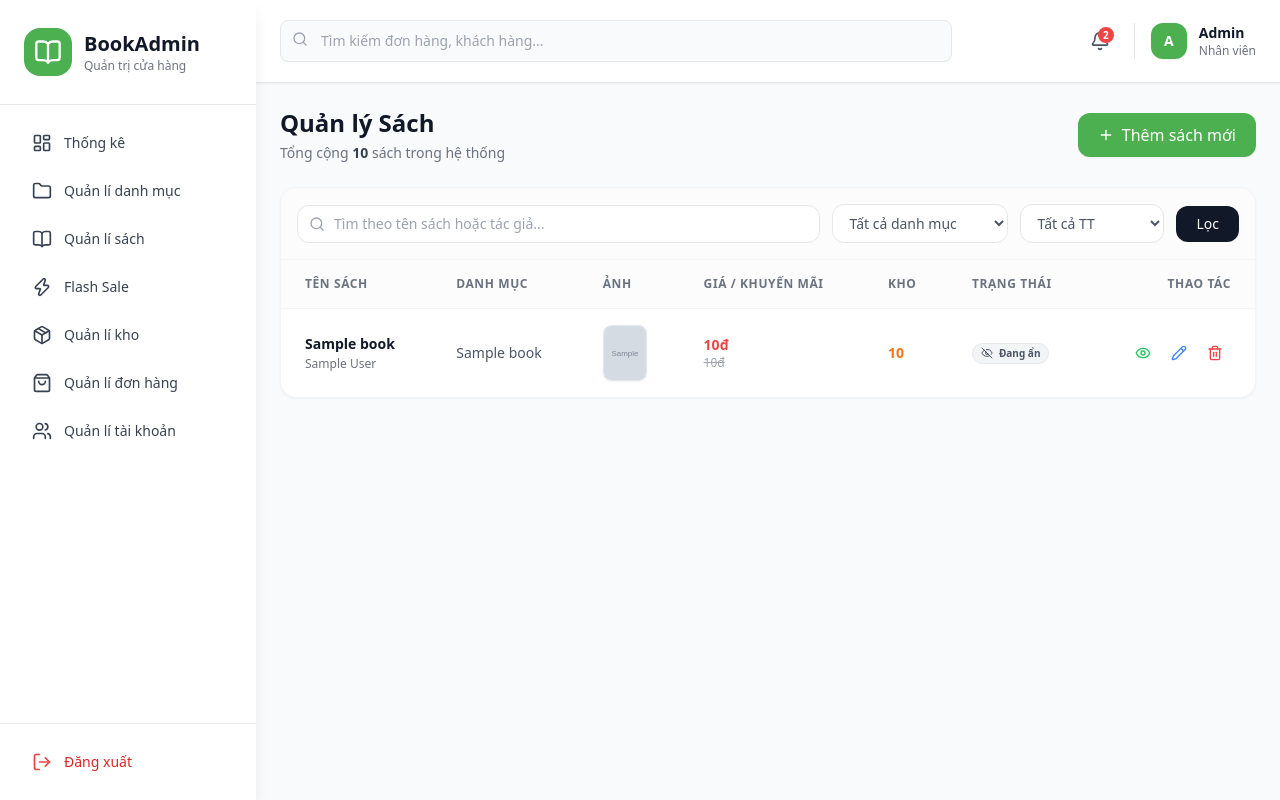
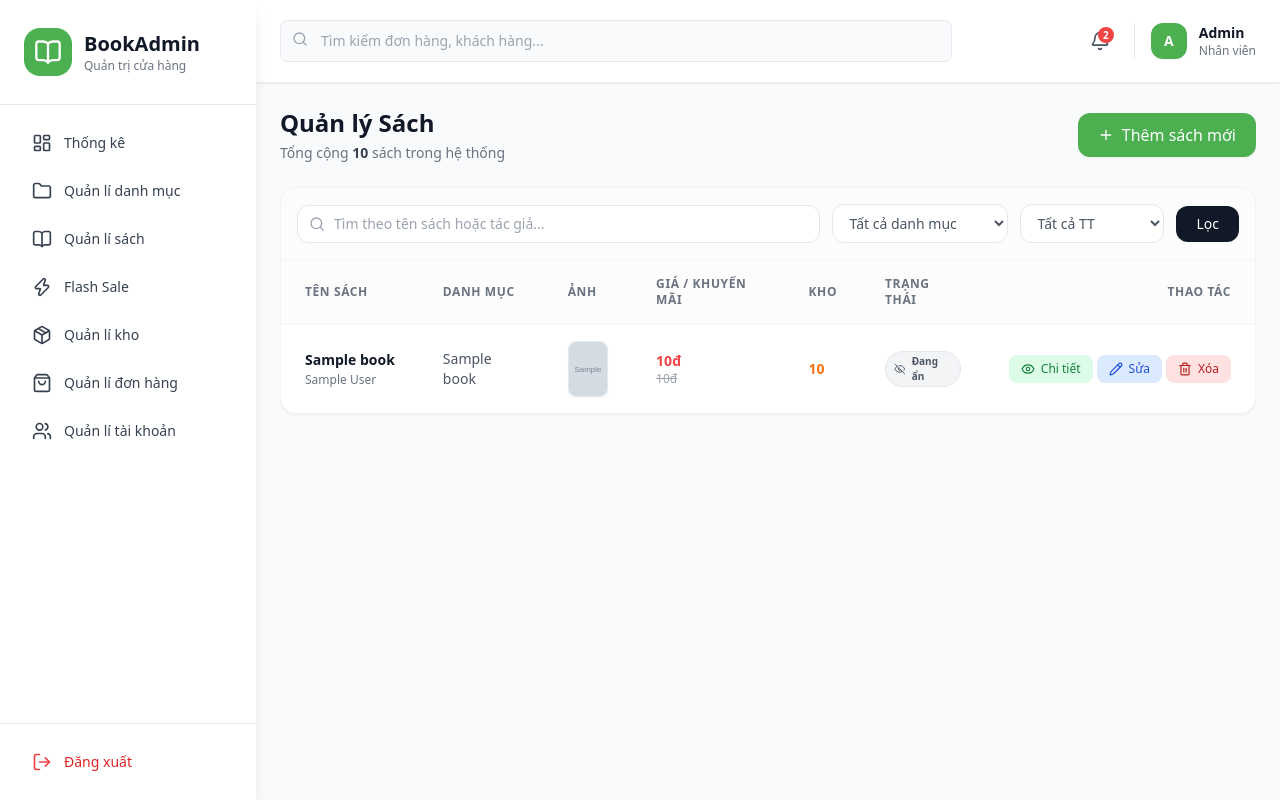
Before and after one commit to cuong2103/Web_Ban_sach, a PHP site: the page made by views/admin/books/list.php in a window 1280 px wide. Run offline with PHP 8.4, Linux system fonts and the light colour scheme; the template is opened without the code that fills it: most values are stand-ins (such as "Sample title", 1, 10 or a date in 2020); grey boxes marked "Sample" are stand-in pictures; data that the repository does not hold is empty; some libraries are stand-ins or nearby versions.

Commit message:
update: icon kèm theo chữ

```diff
--- a/views/admin/books/list.php
+++ b/views/admin/books/list.php
@@ -251,20 +251,20 @@ include_once './views/components/sidebar.php';
                                     <td class="px-6 py-4 text-right">
                                         <div class="flex items-center justify-end gap-1">
                                             <a href="<?= BASE_URL ?>?act=admin-books-detail&id=<?= $book['book_id'] ?>"
-                                                class="p-2 text-green-500 hover:bg-green-50 rounded-lg transition-colors"
+                                                class="px-3 py-1.5 bg-green-100 text-green-700 rounded-lg hover:bg-green-200 transition-colors text-xs font-medium flex items-center gap-1.5 whitespace-nowrap"
                                                 title="Xem chi tiết">
-                                                <i data-lucide="eye" class="w-4 h-4"></i>
+                                                <i data-lucide="eye" class="w-3.5 h-3.5"></i> Chi tiết
                                             </a>
                                             <a href="<?= BASE_URL ?>?act=admin-books-edit&id=<?= $book['book_id'] ?>"
-                                                class="p-2 text-blue-500 hover:bg-blue-50 rounded-lg transition-colors"
+                                                class="px-3 py-1.5 bg-blue-100 text-blue-700 rounded-lg hover:bg-blue-200 transition-colors text-xs font-medium flex items-center gap-1.5 whitespace-nowrap"
                                                 title="Chỉnh sửa">
-                                                <i data-lucide="pencil" class="w-4 h-4"></i>
+                                                <i data-lucide="pencil" class="w-3.5 h-3.5"></i> Sửa
                                             </a>
                                             <a href="<?= BASE_URL ?>?act=admin-books-delete&id=<?= $book['book_id'] ?>"
                                                 onclick="return confirm('Bạn chắc chắn muốn xóa sách:\n«<?= addslashes($book['title']) ?>»?\n\nCác ảnh liên quan sẽ bị xóa theo!');"
-                                                class="p-2 text-red-500 hover:bg-red-50 rounded-lg transition-colors"
+                                                class="px-3 py-1.5 bg-red-100 text-red-700 rounded-lg hover:bg-red-200 transition-colors text-xs font-medium flex items-center gap-1.5 whitespace-nowrap"
                                                 title="Xóa">
-                                                <i data-lucide="trash" class="w-4 h-4"></i>
+                                                <i data-lucide="trash" class="w-3.5 h-3.5"></i> Xóa
                                             </a>
                                         </div>
                                     </td>
--- a/views/admin/orders/list.php
+++ b/views/admin/orders/list.php
@@ -99,9 +99,9 @@ include_once './views/components/sidebar.php';
                                       <td class="px-6 py-4 text-right">
                                           <div class="flex items-center justify-end gap-2">
                                               <a href="<?= BASE_URL ?>?act=admin-order-detail&id=<?= $order['order_id'] ?>"
-                                                 class="p-2 text-blue-500 hover:bg-blue-50 rounded-lg transition-colors"
+                                                 class="px-3 py-1.5 bg-blue-100 text-blue-700 rounded-lg hover:bg-blue-200 transition-colors text-xs font-medium flex items-center gap-1.5 whitespace-nowrap"
                                                  title="Xem chi tiết">
-                                                  <i data-lucide="eye" class="w-4 h-4"></i>
+                                                  <i data-lucide="eye" class="w-3.5 h-3.5"></i> Chi tiết
                                               </a>
                                           </div>
                                       </td>
```
Also changed, not shown: views/admin/flash_sales/list.php (+4 -4 lines), views/admin/users/index.php (+6 -6 lines).
